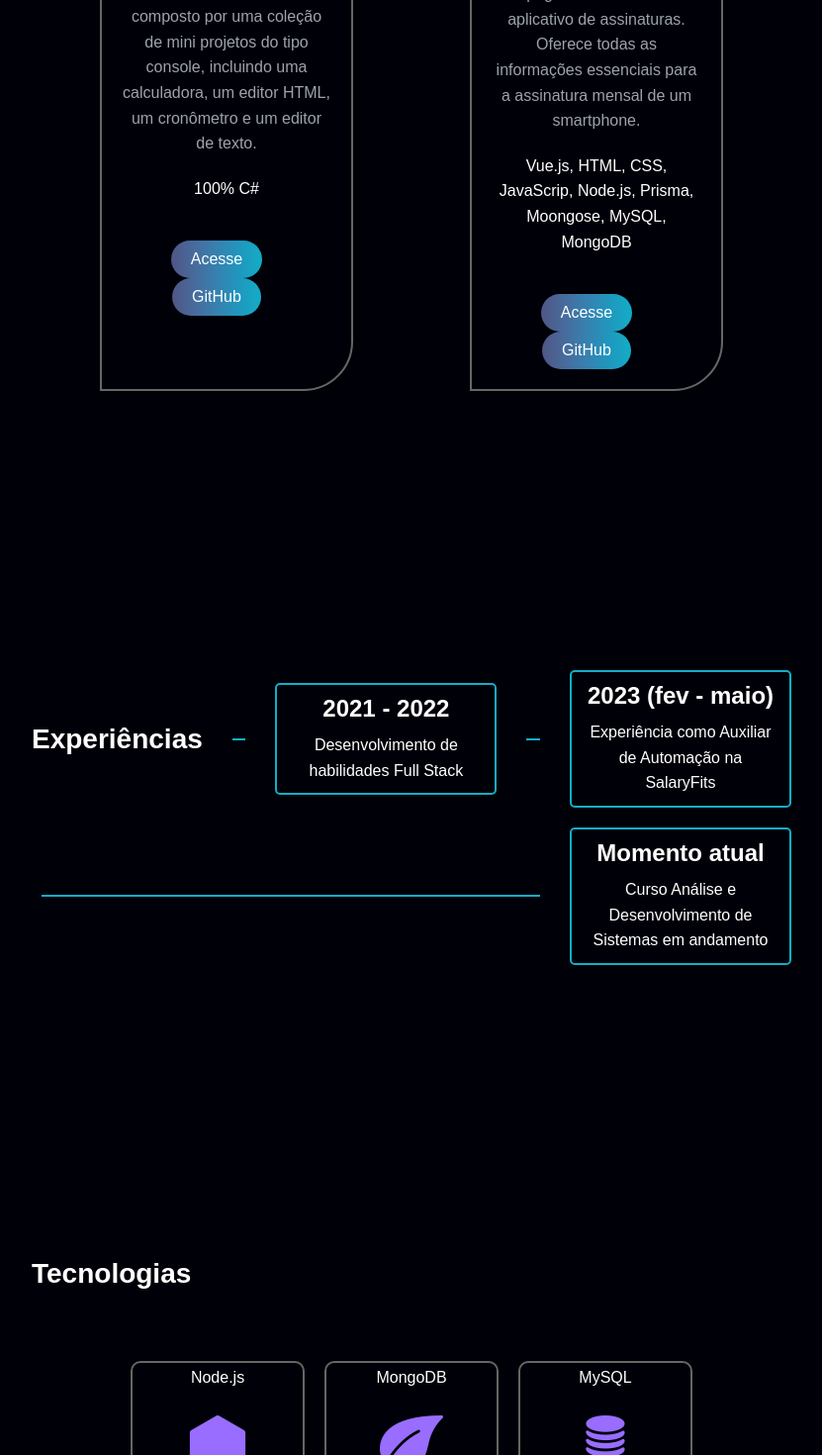
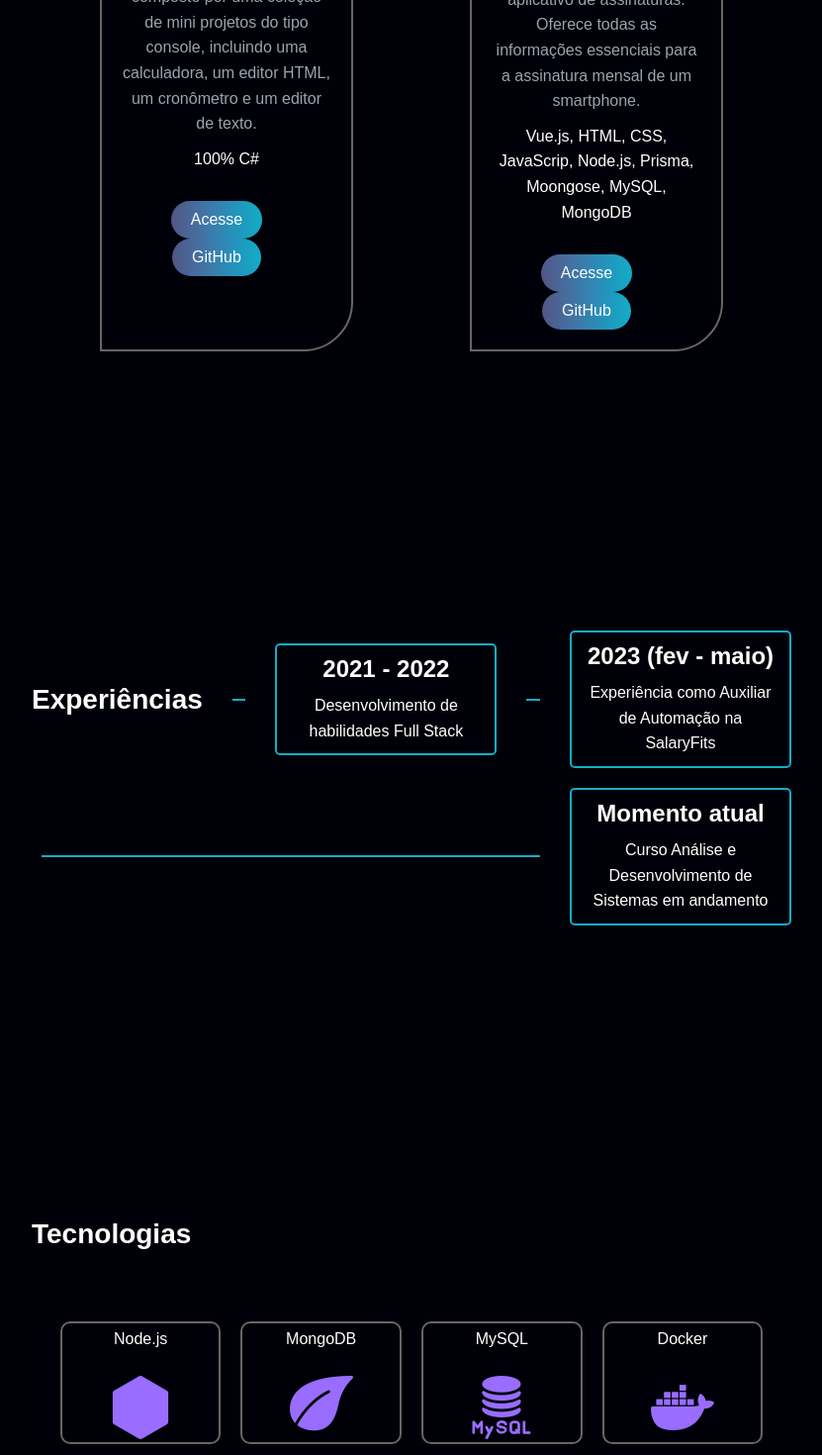
Before and after one commit to lana2-2karla/lana2-2karla.github.io, a React (Create React App) app in the folder portifolio/: page / in a window 1280 px wide. Shown: the part 1820-3290 px from the top of the page at 99% size, without its empty margins (224-1055 px from the left). Built offline with nearby package versions, Linux system fonts and the light colour scheme.

Commit message:
:lipstick: refactor: card size and spacing

```diff
--- a/portifolio/src/components/Technologies.css
+++ b/portifolio/src/components/Technologies.css
@@ -16,7 +16,7 @@ h2 {
 }
 
 .card-icon {
-  flex-basis: calc(25% - 20px); /* 25% de largura para cada card e 20px de espaçamento */
+  flex-basis: calc(23% - 18px); /* 25% de largura para cada card e 20px de espaçamento */
   height: 120px;
   display: flex;
   flex-direction: column;
@@ -35,8 +35,9 @@ h2 {
 
 .card p {
   margin-top: 10px;
+  margin-bottom: 10px;
 }
 
 .card-icon:hover {
-  border: 1px solid #986dff;
+  border: 2px solid #986dff;
 }
```
